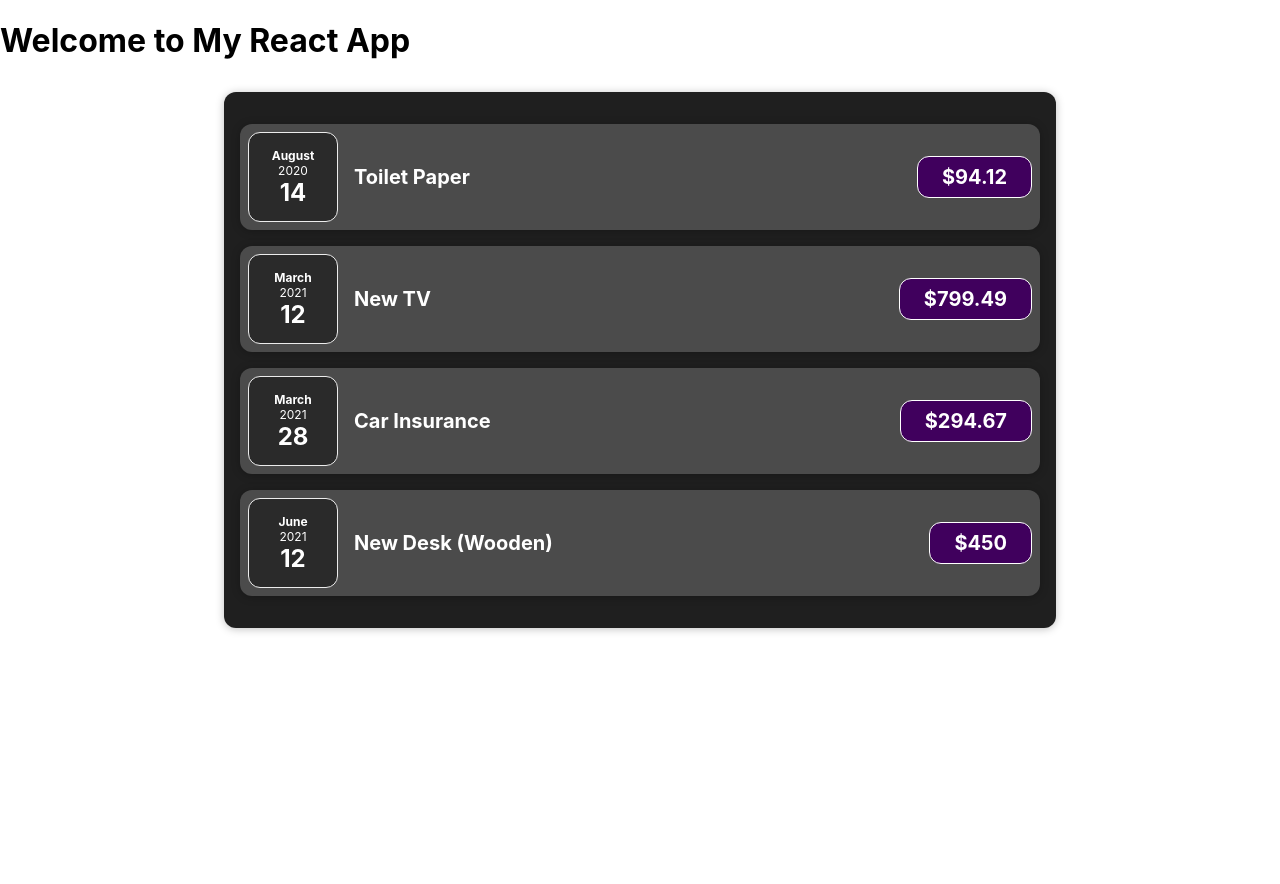
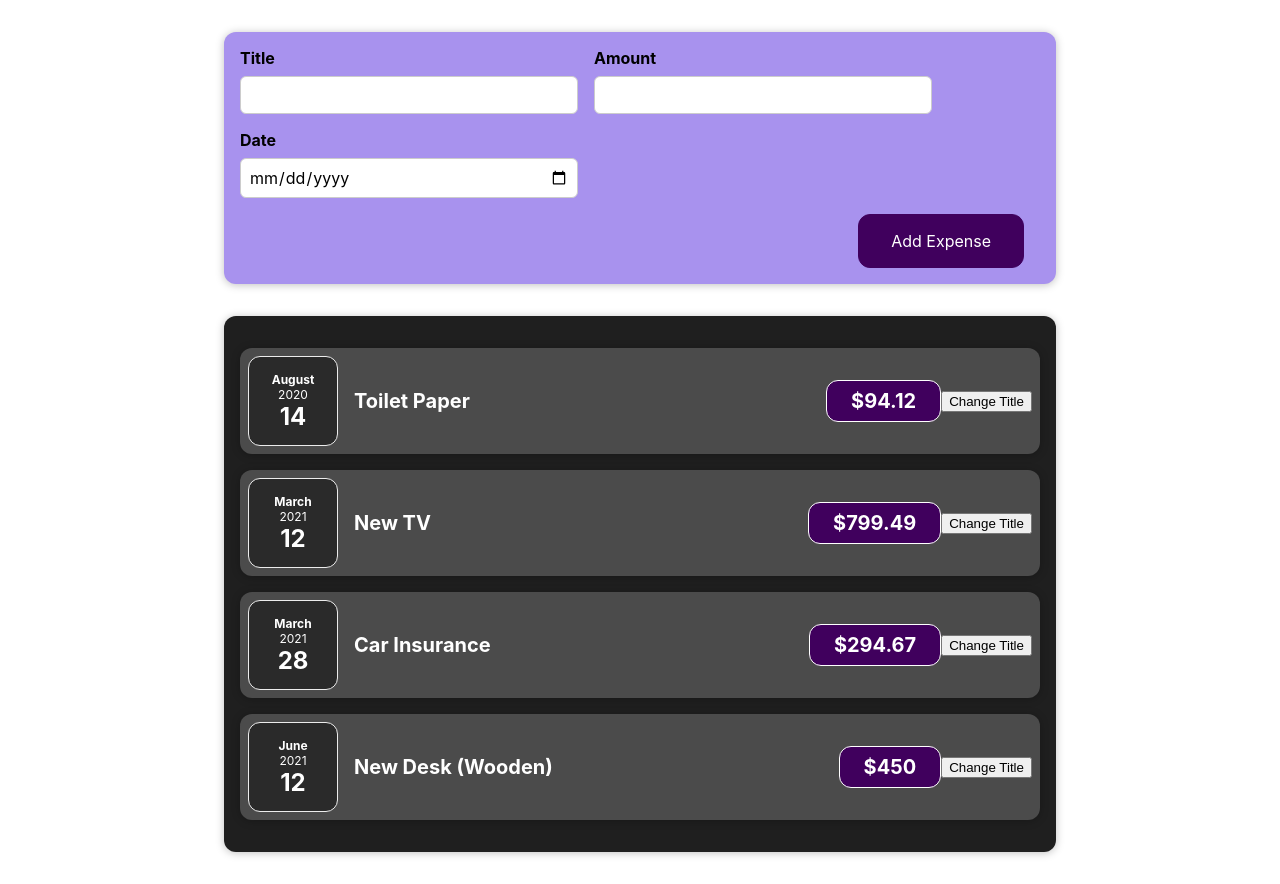
Before and after one commit to TopeAanu/reactp, a React (Create React App) app: page / in a window 1280 px wide. Before the commit the page ends 800 px from the top, so only its background shows below. Built offline with nearby package versions, Linux system fonts and the light colour scheme.

Commit message:
50DayOfLearning

```diff
--- a/src/App.js
+++ b/src/App.js
@@ -1,4 +1,6 @@
 import Expenses from "./components/Expenses/Expenses";
+
+import NewExpense from "./components/NewExpense/NewExpense";
 
 const App = () => {
   const expenses = [
@@ -25,10 +27,8 @@
 
   return (
     <div className="App">
-      <header className="App-header">
-        <h1>Welcome to My React App</h1>
-        <Expenses items={expenses} />
-      </header>
+      <NewExpense />
+      <Expenses items={expenses} />
     </div>
   );
 }
--- a/src/components/Expenses/ExpenseItem.js
+++ b/src/components/Expenses/ExpenseItem.js
@@ -1,16 +1,24 @@
+import React, { useState } from 'react';
 import ExpenseDate from "./ExpenseDate";
 import Card from '../UI/Card';
 import "./ExpenseItem.css";
 
 const ExpenseItem = (props) => {
 
+  const [title, setTitle] = useState(props.title);
+
+  const clickHandler = () => {
+    setTitle('Checked!');
+  };
+
   return (
     <Card className="expense-item">
       <ExpenseDate date={props.date} />
       <div className="expense-item__description">
-        <h2>{props.title}</h2>
+        <h2>{title}</h2>
         <div className="expense-item__price">${props.amount}</div>
       </div>
+      <button onClick={clickHandler}>Change Title</button>
     </Card>
   );
 }
--- /dev/null
+++ b/src/components/NewExpense/ExpenseForm.css
@@ -0,0 +1,26 @@
+.new-expense__controls {
+  display: flex;
+  flex-wrap: wrap;
+  gap: 1rem;
+  margin-bottom: 1rem;
+  text-align: left;
+}
+
+.new-expense__control label {
+  font-weight: bold;
+  margin-bottom: 0.5rem;
+  display: block;
+}
+
+.new-expense__control input {
+  font: inherit;
+  padding: 0.5rem;
+  border-radius: 6px;
+  border: 1px solid #ccc;
+  width: 20rem;
+  max-width: 100%;
+}
+
+.new-expense__actions {
+  text-align: right;
+}
--- /dev/null
+++ b/src/components/NewExpense/ExpenseForm.js
@@ -0,0 +1,25 @@
+import './ExpenseForm.css';
+
+const ExpenseForm = () => {
+  return <form>
+    <div className='new-expense__controls'>
+      <div className='new-expense__control'>
+        <label>Title</label>
+        <input type='text' />
+      </div>
+      <div className='new-expense__control'>
+        <label>Amount</label>
+        <input type='number' min='0.01' step='o.01' />
+      </div>
+      <div className='new-expense__control'>
+        <label>Date</label>
+        <input type='date' min='2022-01-01' max='2024-01-01' />
+      </div>
+    </div>
+    <div className='new-expense__actions'>
+      <button>Add Expense</button>
+    </div>
+  </form>
+}
+
+export default ExpenseForm;
--- /dev/null
+++ b/src/components/NewExpense/NewExpense.css
@@ -0,0 +1,38 @@
+.new-expense {
+  background-color: #a892ee;
+  padding: 1rem;
+  margin: 2rem auto;
+  width: 50rem;
+  max-width: 95%;
+  border-radius: 12px;
+  text-align: center;
+  box-shadow: 0 1px 8px rgba(0, 0, 0, 0.25);
+}
+
+.new-expense button {
+  font: inherit;
+  cursor: pointer;
+  padding: 1rem 2rem;
+  border: 1px solid #40005d;
+  background-color: #40005d;
+  color: white;
+  border-radius: 12px;
+  margin-right: 1rem;
+}
+
+.new-expense button:hover,
+.new-expense button:active {
+  background-color: #510674;
+  border-color: #510674;
+}
+
+.new-expense button.alternative {
+  color: #220131;
+  border-color: transparent;
+  background-color: transparent;
+}
+
+.new-expense button.alternative:hover,
+.new-expense button.alternative:active {
+  background-color: #ddb3f8;
+}
--- /dev/null
+++ b/src/components/NewExpense/NewExpense.js
@@ -0,0 +1,10 @@
+import './NewExpense.css';
+import ExpenseForm from './ExpenseForm';
+
+const NewExpense = () => {
+  return <div className='new-expense'>
+    <ExpenseForm />
+  </div>
+}
+
+export default NewExpense;
```
